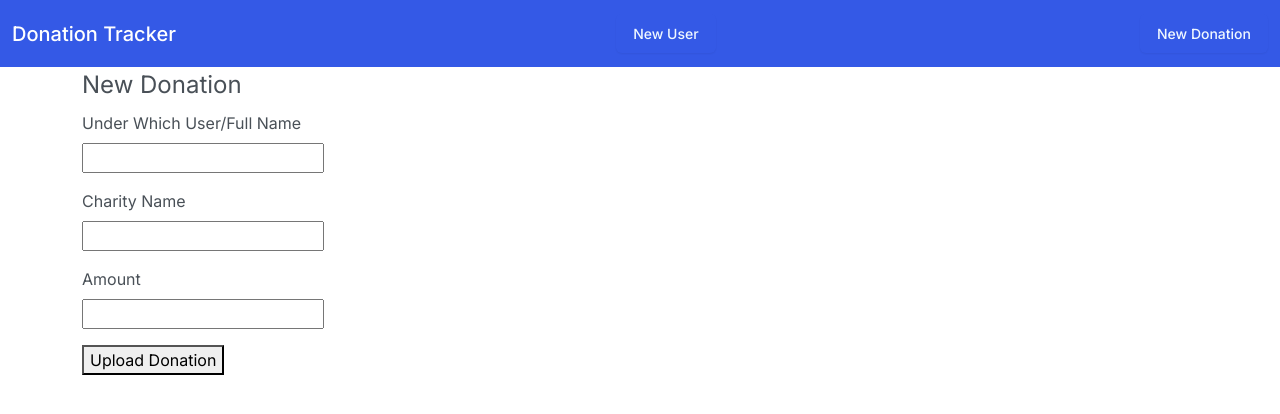
After one commit to alx-rg/Charity-Contractor-Project, a Flask app: template templates/donations_new.html in a window 1280 px wide. The commit adds this page. Shown: the top 414 px of the page. Run offline with Flask 2, Linux system fonts and the light colour scheme; the template is opened without the code that fills it, so the values that code supplies are empty; some libraries are stand-ins or nearby versions.

```diff
--- a/app.py
+++ b/app.py
@@ -1,5 +1,6 @@
 
-# env/bin/activate
+# python3 -m venv env
+# source env/bin/activate
 # If you ever want to deactivate your virtual environment, just type deactivate in your terminal window.#
 # export FLASK_ENV=development; flask run
 # http://127.0.0.1:5000/
@@ -25,17 +26,18 @@ import certifi
 
 ca = certifi.where()
 app = Flask(__name__)
-host = os.environ.get('MONGODB_URI')
-DATABASE_URL = f'mongodb+srv://alexross:{os.environ.get("password")}@cluster0.c3gdz.mongodb.net/Cluster0?retryWrites=true&w=majority'
+"""
 
-client = MongoClient(DATABASE_URL, tlsCAFile=ca)
-"""
-#host = os.environ.get("DB_URL")
-client = MongoClient(host=host)
+
+uri = os.environ.get('MONGODB_URI')
+client = MongoClient(uri)
 db = client.CharityTracker
-charities = db.charities
-users = db.users
-donations = db.donations
+
+#ca = certifi.where()
+#host = os.environ.get('MONGODB_URI')
+#DATABASE_URL = f'mongodb+srv://alexross:{os.environ.get("password")}@cluster0.c3gdz.mongodb.net/Cluster0?retryWrites=true&w=majority'
+
+
 
 
 #create instance of the flask server (Server:Flask)
@@ -46,6 +48,7 @@ app = Flask(__name__)
 # Anytime I want to interact with the SERVER FLASK I have to reference the "app" variable
 # the @ is a python DECORATOR
 # The / is the DEFAULT slash
+
 """
 /users	        GET	        index	    See all users
 /users/new	    GET	        new	      See new user form
@@ -90,12 +93,18 @@ MAYBE ITEMS TO DO:
 
 @app.route('/')
 def users_index():
-  #Show All users (and their total donations)
-  return render_template('users_index.html', users=users.find(), donations=donations, charities=charities)
+  #Show All users
+  users = db.users.find({})
+  return render_template('users_index.html', users=users)
+  # , donations=donations, charities=charities)
 
 @app.route('/users/new')
 def users_new():
-  return render_template('users_new.html')
+  user = {
+    'username': "",
+    'name': "",
+  }
+  return render_template('users_new.html', user=user, title='New User')
 
 @app.route('/users', methods=['POST'])
 def users_submit():
@@ -104,8 +113,103 @@ def users_submit():
         'username': request.form.get('username'),
         'name': request.form.get('name'),
     }
-    users.insert_one(user)
+    db.users.insert_one(user)
     return redirect(url_for('users_index'))
+
+@app.route('/users/<user_id>')
+def users_show(user_id):
+  user = db.users.find_one({'_id': ObjectId(user_id)})
+  #users_donations = donations.find({'users_id': users_id}
+  return render_template('users_show.html', user=user)
+  #, donations=users_donations)
+
+@app.route('/users/<user_id>/edit')
+def users_edit(user_id):
+  user = db.users.find_one({'_id': ObjectId(user_id)})
+  return render_template('users_edit.html', user=user, title='Edit User')
+
+@app.route('/users/<user_id>', methods=['POST'])
+def users_update(user_id):
+    updated_user = {
+        'username': request.form.get('username'),
+        'name': request.form.get('name'),
+    }
+    db.users.update_one(
+        {'_id': ObjectId(user_id)},
+        {'$set': updated_user})
+    return redirect(url_for('users_show', user_id=user_id))
+
+@app.route('/users/<user_id>/delete', methods=['POST'])
+def users_del(user_id):
+    db.users.delete_one({'_id': ObjectId(user_id)})
+    return redirect(url_for('users_index'))
+
+
+
+"""
+
+# NEW DONATION BELOW: --------------------------------------------------------------
+
+@app.route('/donations/new')
+def donation_new():
+    return render_template('donations_new.html')
+
+@app.route('/donations', methods=['POST'])
+def donation_submit():
+    donation = {
+      #Drop Down list of Users
+        'username': request.form.get('username'),
+      # Drop Down Name Of Charity
+        'name': request.form.get('charity'),
+      # Calendar Picker for Date of Donation
+        'date': request.form.get('date'),
+      # Amount of Donation
+        'amount': request.form.get('amount'),
+      }
+    donations.insert_one(donation)
+    return redirect(url_for('donations_index'))
+
+@app.route('/donations/<donations_id>/remove', methods=['POST'])
+def donations_del(donations_id):
+    donations.delete_one({'_id': ObjectId(donations_id)})
+    return redirect(url_for('donations_index'))
+
+
+#DONATION ABOVE: --------------------------------------------------------------
+
+#CHARITY BELOW: ---------------------------------------------------------------
+
+@app.route('/charities/new')
+def charities_new():
+    return render_template('charities_new.html')
+
+@app.route('/charities', methods=['POST'])
+def charities_submit():
+    charity = {
+      # Create a new Charity Organization
+        'name': request.form.get('charity'),
+      # What is the Charities Impact Score
+        'impact': request.form.get('impact'),
+      # Small description/information about Charity
+        'info': request.form.get('info'),
+      }
+    charities.insert_one(charity)
+    return redirect(url_for('charities_index'))
+
+@app.route('/charities/<charities_id>/remove', methods=['POST'])
+def charities_del(charities_id):
+    charities.delete_one({'_id': ObjectId(charities_id)})
+    return redirect(url_for('charities_index'))
+
+#CHARITY ABOVE: --------------------------------------------------------------
+
+
+
+"""
+
+
+
+
 
 
 # turn the server on for serving... servering!
--- /dev/null
+++ b/package.json
@@ -0,0 +1,5 @@
+{
+  "dependencies": {
+    "dotenv": "^10.0.0"
+  }
+}
--- /dev/null
+++ b/templates/donations_new.html
@@ -0,0 +1,26 @@
+{% extends 'base.html' %}
+
+{% block content %}
+<form method='POST' action='/donations'>
+  <fieldset>
+    <legend>New Donation</legend>
+    <p>
+      <label for='name'>Under Which User/Full Name</label><br>
+      <input type='text' name='name'/>
+      <!-- DROP DOWN THE FULL NAMES FROM A LIST -->
+    </p>
+    <p>
+      <label for='title'>Charity Name</label><br>
+      <input type='text' name='title'/>
+      <!-- DROP DOWN THE CHARITY NAMES FROM A LIST -->
+    </p>
+    <p>
+      <label for='amount'>Amount</label><br>
+      <input type='text' name='amount'/>
+    </p>
+  </fieldset>
+  <p>
+    <button type='submit'>Upload Donation</button>
+  </p>
+</form>
+{% endblock %}
--- a/templates/partials/navbar.html
+++ b/templates/partials/navbar.html
@@ -4,11 +4,14 @@
   <div class='container-fluid'>
       <div class='navbar-header'>
           <a class='navbar-brand' href='/'>
-              Charity Tracker
+              Donation Tracker
           </a>
       </div>
       <div class='pull-right'>
           <a href='/users/new' class='btn btn-default navbar-btn' style="color:aliceblue;">New User</a>
       </div>
+      <div class='pull-right'>
+        <a href='/donations/new' class='btn btn-default navbar-btn' style="color:aliceblue;">New Donation</a>
+      </div>
   </div>
 </nav>
```
Also changed, not shown: templates/partials/users_form.html (added, +24 -0 lines), templates/users.new.html (deleted, +0 -25 lines), templates/users_edit.html (added, +16 -0 lines), templates/users_index.html (+11 -8 lines), templates/users_new.html (added, +16 -0 lines), templates/users_show.html (added, +24 -0 lines), users_edit.html (added, +16 -0 lines), package-lock.json (added).
